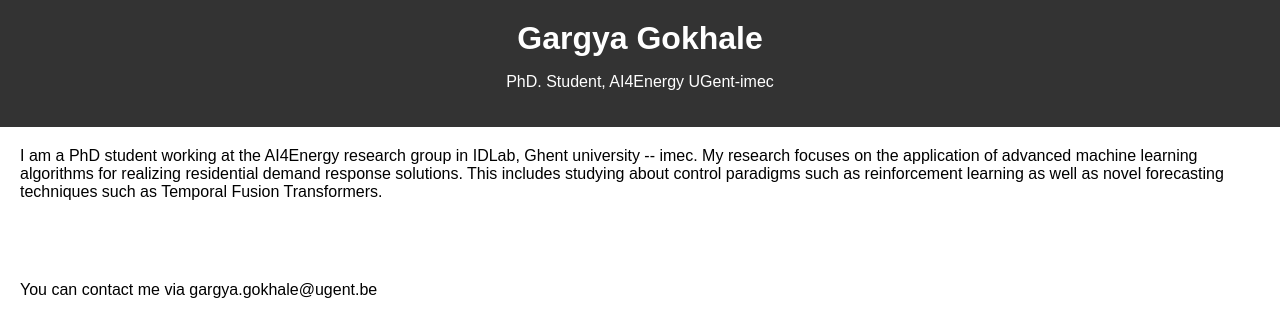
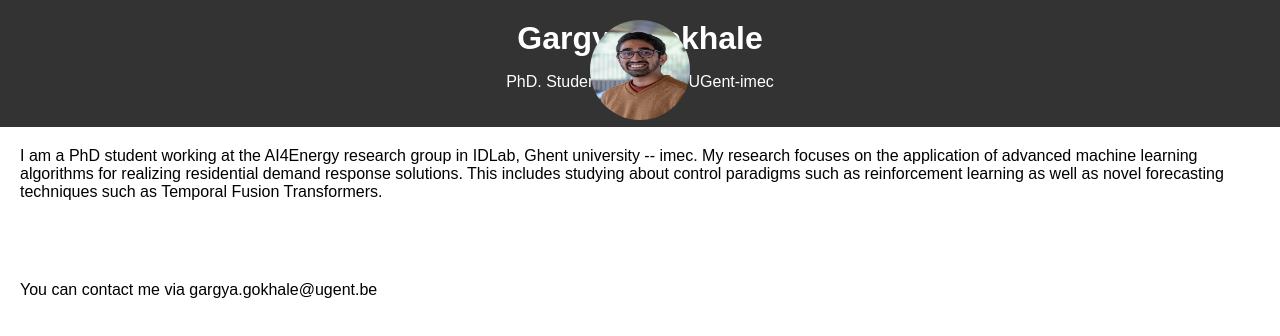
Before and after one commit to GargyaGokhale/GargyaGokhale.github.io, a plain HTML site: page index.html in a window 1280 px wide. Drawn offline with Linux system fonts and the light colour scheme.

Commit message:
add profile photo

```diff
--- a/index.html
+++ b/index.html
@@ -8,6 +8,7 @@
 </head>
 <body>
     <header>
+        <img src="images/profile.jpg" alt="Gargya Gokhale" class="profile-img">
         <h1>Gargya Gokhale</h1>
         <p>PhD. Student, AI4Energy UGent-imec</p>
     </header>
--- a/style.css
+++ b/style.css
@@ -2,13 +2,6 @@ body {
     font-family: Arial, sans-serif;
     margin: 0;
     padding: 0;
-}
-
-header {
-    background-color: #333;
-    color: #fff;
-    text-align: center;
-    padding: 20px;
 }
 
 h1 {
@@ -20,3 +13,25 @@ section {
 }
 
 /* Add more styling as needed */
+
+header {
+    background-color: #333;
+    color: #fff;
+    text-align: center;
+    padding: 20px;
+    position: relative;
+}
+
+.profile-img {
+    border-radius: 50%;
+    width: 100px; /* Adjust the size as needed */
+    height: 100px;
+    position: absolute;
+    top: 20px;
+    left: 50%;
+    transform: translateX(-50%);
+}
+
+.header-text {
+    margin-top: 70px; /* Adjust the margin based on the image size */
+}
```
Also changed, not shown: images/profile.jpg (added).
